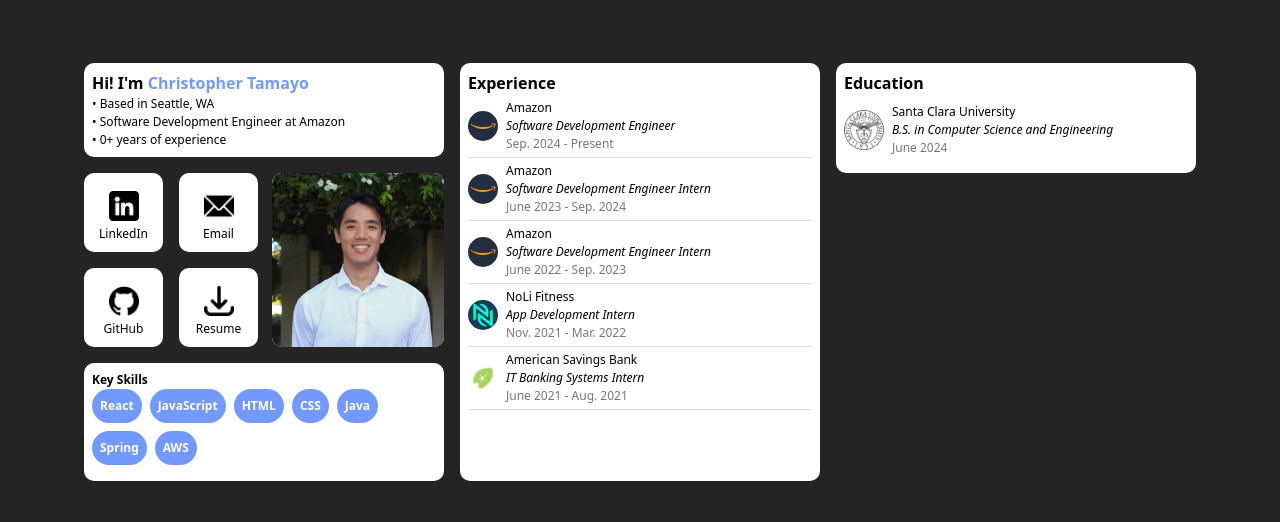
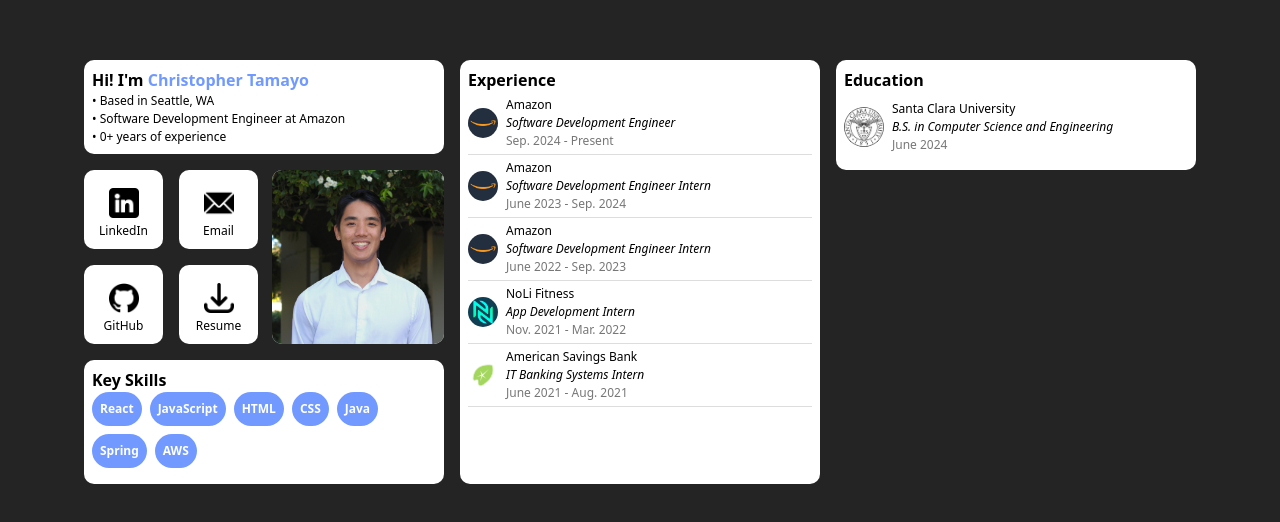
Before and after one commit to Chris-Tamayo/me, a React (Vite) app in the folder client/: page / in a window 1280 px wide. Shown: the part 128-650 px from the top of the page. Built offline with nearby package versions, Linux system fonts and the light colour scheme.

Commit message:
Remove p tag

```diff
--- a/client/src/components/Skills/Skills.jsx
+++ b/client/src/components/Skills/Skills.jsx
@@ -3,7 +3,7 @@
 const Skills = () => {
   return (
     <div className="tile">
-      <p><strong>Key Skills</strong></p>
+      <strong>Key Skills</strong>
       <div className="d-flex flex-wrap">
         <span className="skill">React</span>
         <span className="skill">JavaScript</span>
```
